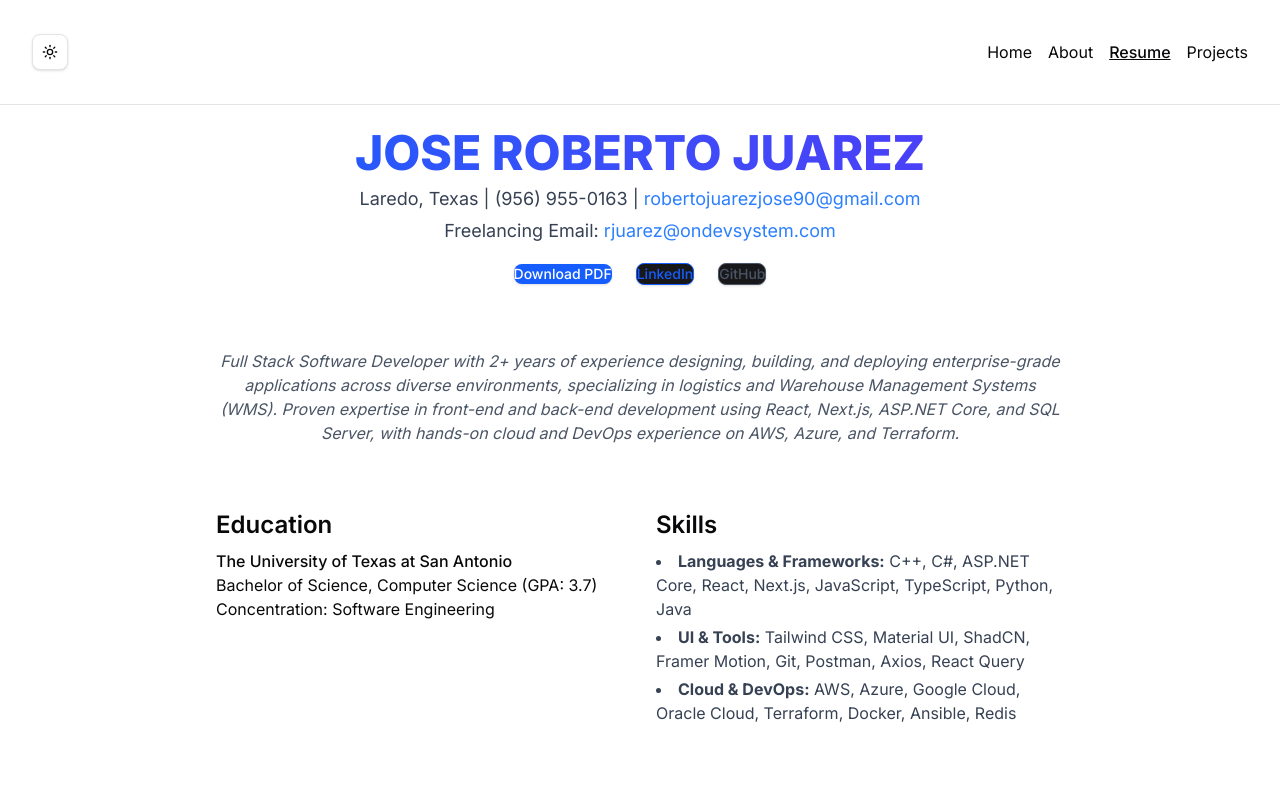
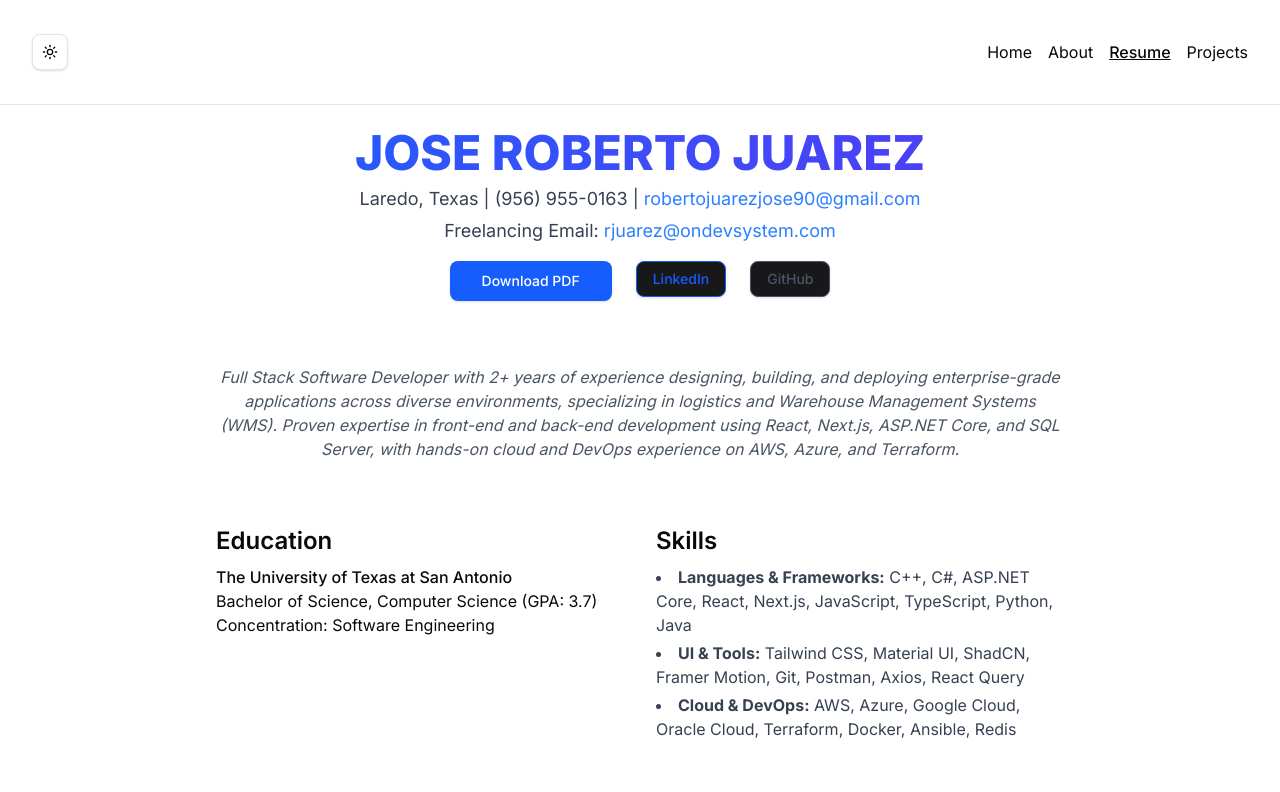
Before and after one commit to robertojuarezjose/portfolioWebsite, a Next.js app in the folder portfolio-website/: page /Resume in a window 1280 px wide. Shown: the top 792 px of the page. Built offline with nearby package versions, Linux system fonts and the light colour scheme.

Commit message:
adding to eslint error

```diff
--- a/portfolio-website/app/Projects/page.tsx
+++ b/portfolio-website/app/Projects/page.tsx
@@ -3,7 +3,8 @@
 import React, { useState } from "react";
 import Link from "next/link";
 import { motion } from "framer-motion";
-import { Input } from "@/components/ui/input";
+// Update the import path below to the correct location if different
+import { Input } from "../../components/ui/input";
 import { Button } from "@/components/ui/button";
 
 const projects = [
--- a/portfolio-website/app/Resume/page.tsx
+++ b/portfolio-website/app/Resume/page.tsx
@@ -31,17 +31,17 @@ const Resume = () => {
         </p>
         <div className="mt-4 flex justify-center space-x-6">
           <a href="/RobertoJuarez_Resume.pdf" download>
-            <Button size="md" className="bg-blue-600 hover:bg-blue-700 text-white">
+            <Button size="lg" className="bg-blue-600 hover:bg-blue-700 text-white">
               Download PDF
             </Button>
           </a>
           <a href="https://www.linkedin.com/in/roberto-juárez-b0b76a225/" target="_blank" rel="noopener noreferrer">
-            <Button size="md" className="border border-blue-600 text-blue-600 hover:bg-blue-50">
+            <Button size="default" className="border border-blue-600 text-blue-600 hover:bg-blue-50">
               LinkedIn
             </Button>
           </a>
           <a href="https://github.com/robertojuarezjose" target="_blank" rel="noopener noreferrer">
-            <Button size="md" className="border border-gray-600 text-gray-600 hover:bg-gray-100">
+            <Button size="default" className="border border-gray-600 text-gray-600 hover:bg-gray-100">
               GitHub
             </Button>
           </a>
```
